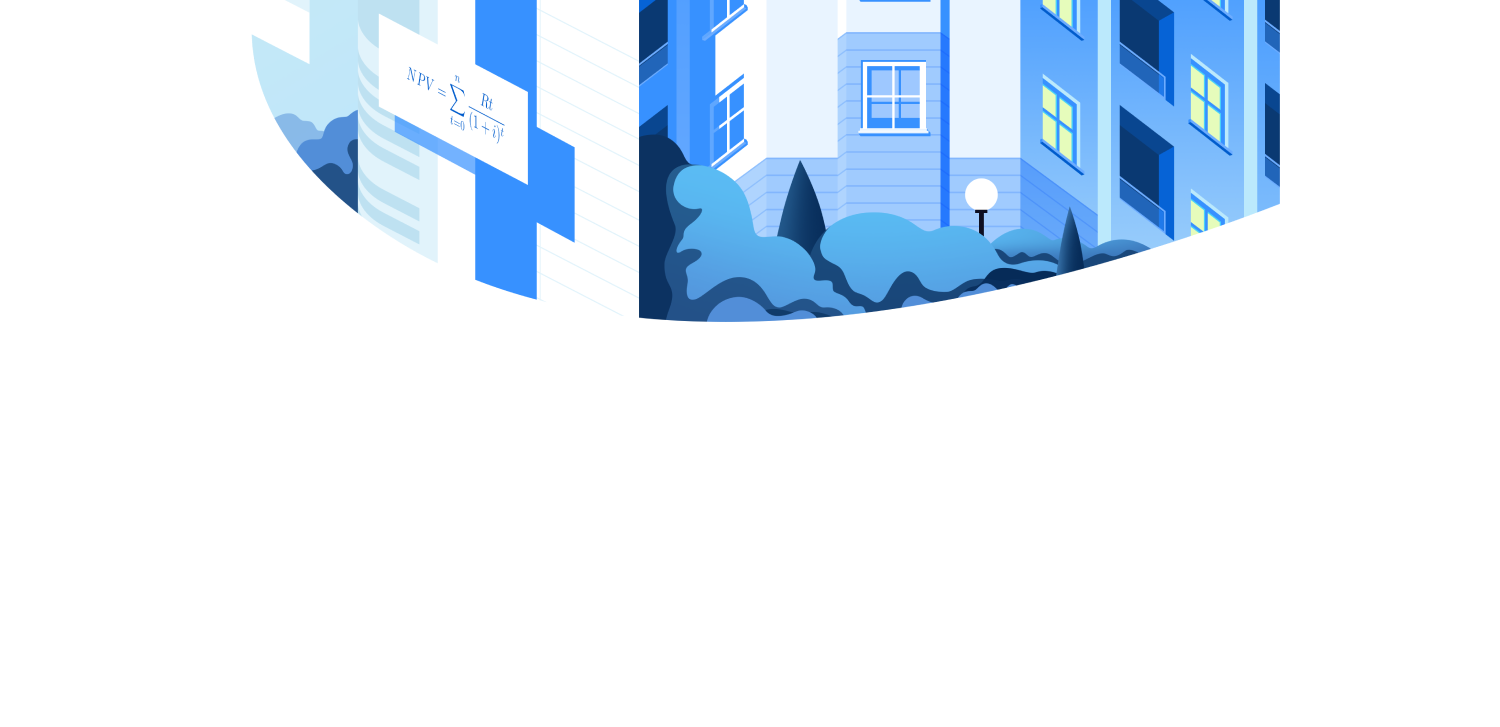
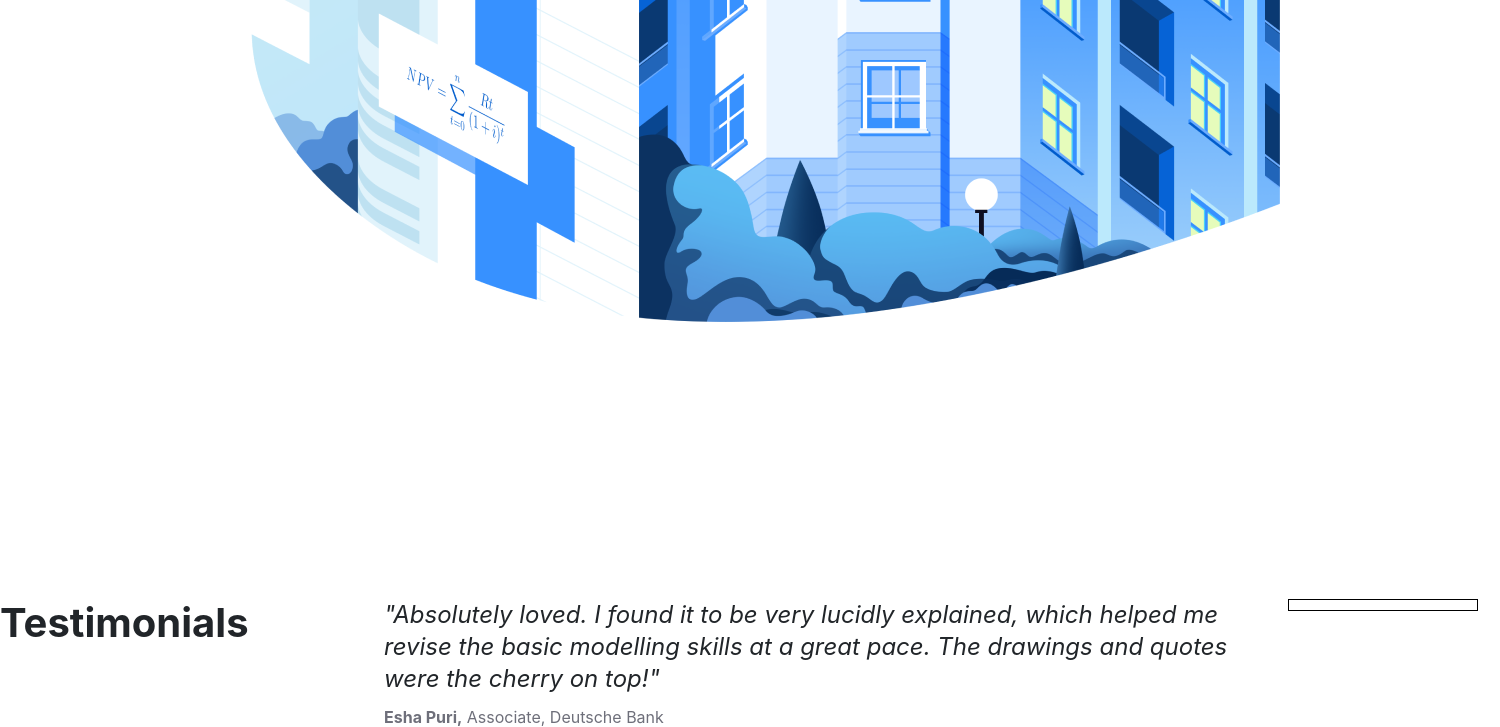
Before and after one commit to gym4dream/summer_2019_frontend_practice_softlight, a website: page main.html in a window 1280 px wide. Shown: the part 819-1546 px from the top of the page, 1500 px wide, since content can reach past the window. Before the commit the page ends 1141 px from the top, so only its background shows below. Drawn offline with nearby package versions, Linux system fonts and the light colour scheme; a web font is replaced by a local one.

Commit message:
Updated main files

```diff
--- a/main.html
+++ b/main.html
@@ -28,16 +28,30 @@
             </div>
         </header>
         <section class="first-main-box">
-            <div class="first-main-box__main-header-box">
+            <div class="first-main-box__main-heading-box">
                 <h1>Excel Models Built by Investors, for Investors</h1>
             </div>
-            <div class="first-main-box__main-header-description">
+            <div class="first-main-box__main-heading-description">
                 <p>Save time and win more deals with our products and consulting services<p>
             </div>
             <div class="first-main-box__main-pic">
                 <img src="/images/image-6.png" alt="">
             </div>
         </section>
+        <section class="second-main-box">
+            <div class="second-main-box__heading-box">
+                <h2>Testimonials</h2>
+            </div>
+            <div class="second-main-box__description">
+                <p>"Absolutely loved. I found it to be very lucidly explained, which helped me revise the basic modelling skills at a great pace. The drawings and quotes were the cherry on top!"</p>
+                <div class="second-main-box__description-author">
+                    <p><b>Esha Puri,</b> Associate, Deutsche Bank</p>
+                </div>
+            </div>
+            <div class="second-main-box__navigation">
+
+            </div>
+        </section>
     </div>
 </body>
 </html>
--- a/main.sass
+++ b/main.sass
@@ -9,10 +9,14 @@ body
         font-size: 80px
         font-weight: bold
         line-height: 1.2
+    h2
+        font-size: 40px
+        font-weight: bold
+        line-height: 48px
 .main-container
+    margin: 0 auto
     margin-top: 24px
-    padding: 0 212px
-    width: 100%
+    width: 1496px
 .main-header
     display: flex
     flex-direction: row
@@ -57,11 +61,12 @@ body
             top: -3px
             right: -4px
 .first-main-box
-    .first-main-box__main-header-box
+    height: auto
+    .first-main-box__main-heading-box
         width: 706px
         height: 288px
         margin: 360px 0 40px
-    .first-main-box__main-header-description
+    .first-main-box__main-heading-description
         width: 521px
         height: 64px
         font-size: 24px
@@ -73,3 +78,31 @@ body
         right: 0
         width: 1183px
         height: 1141px
+.second-main-box
+    margin-top: 602px
+    display: flex
+    .second-main-box__heading-box
+        width: 250px
+        height: 48px
+    .second-main-box__description
+        width: 856px
+        height: 96px
+        margin-left: 134px
+        font-size: 24px
+        line-height: 32px
+        font-style: italic
+        position: relative
+    .second-main-box__description-author
+        position: absolute
+        bottom: -32px
+        widows: 280px
+        height: 19px
+        font-size: 16px
+        line-height: 19px
+        font-style: normal
+        color: $gray
+    .second-main-box__navigation
+        width: 190px
+        height: 12px
+        margin-left: 48px
+        border: $b
```
Also changed, not shown: main.css.
